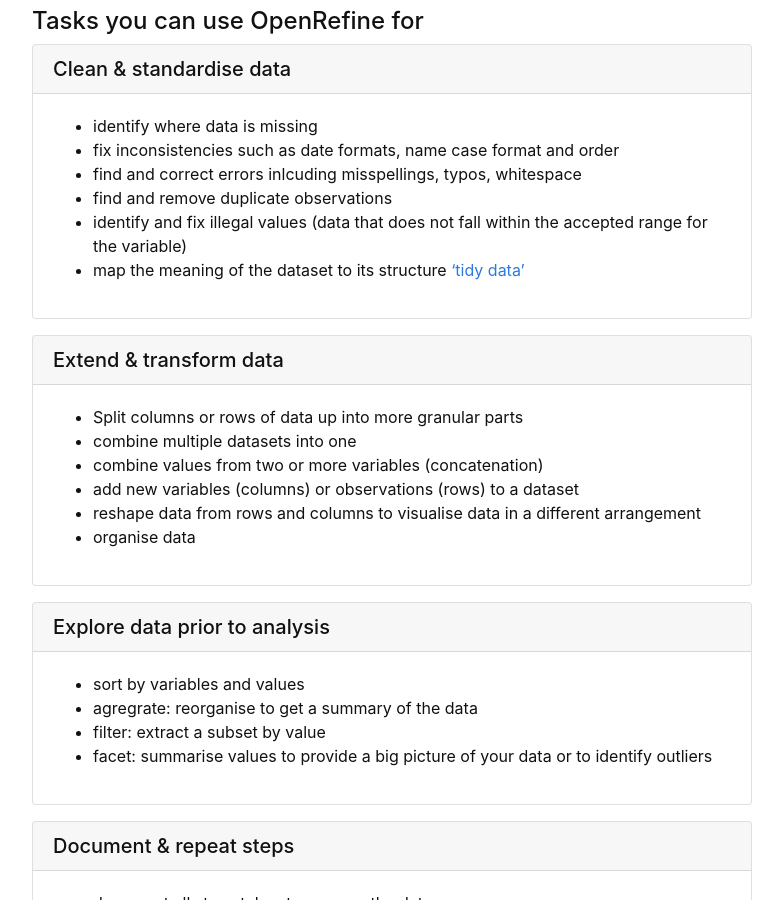
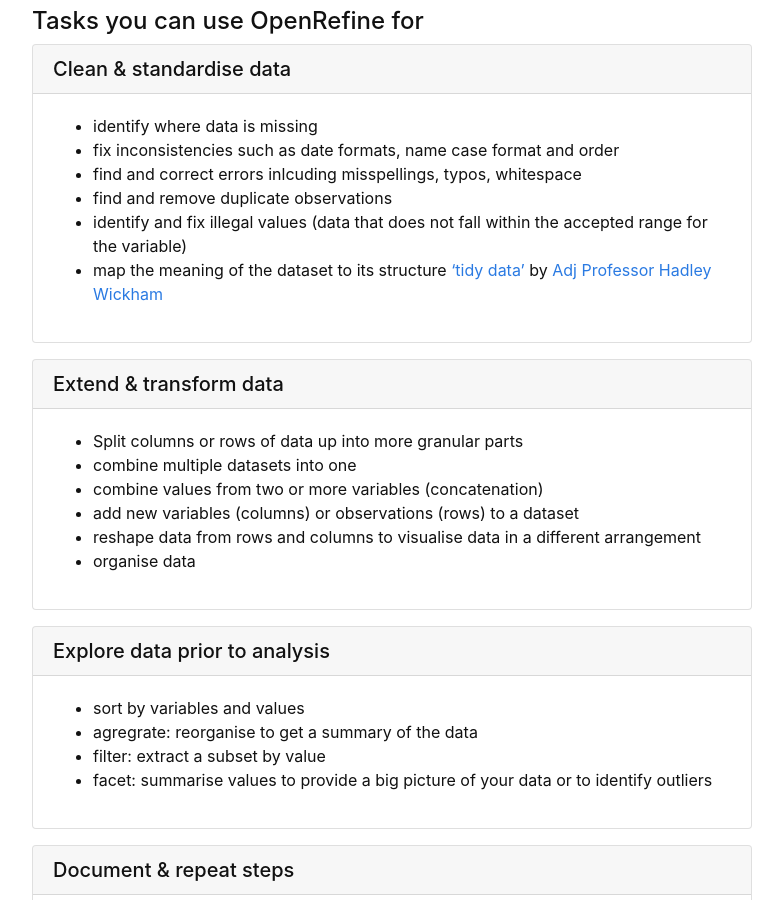
Before and after one commit to GULibrarySandbox/intro-data-wrangle, a Jekyll site: the page built from content/1-intro.md, in a window 1280 px wide and 900 px high, scrolled down 917 px. Shown: the whole window, without its empty margins (248-1031 px from the left). Built offline with Jekyll 4.4.1, drawn with Linux system fonts in a browser that asks for light colours.

Commit message:
Update 1-intro.md

```diff
--- a/content/1-intro.md
+++ b/content/1-intro.md
@@ -27,7 +27,7 @@ It runs inside your Web browser, but no internet connection is needed to use it,
 - find and correct errors inlcuding misspellings, typos, whitespace
 - find and remove duplicate observations
 - identify and fix illegal values (data that does not fall within the accepted range for the variable)
-- map the meaning of the dataset to its structure ['tidy data'](https://cran.r-project.org/web/packages/tidyr/vignettes/tidy-data.html){% endcapture %} {% include card.md header="Clean & standardise data" text=text %}
+- map the meaning of the dataset to its structure ['tidy data'](https://cran.r-project.org/web/packages/tidyr/vignettes/tidy-data.html) by [Adj Professor Hadley Wickham](http://hadley.nz/){% endcapture %} {% include card.md header="Clean & standardise data" text=text %}
 
 {% capture text %}
 - Split columns or rows of data up into more granular parts
```
